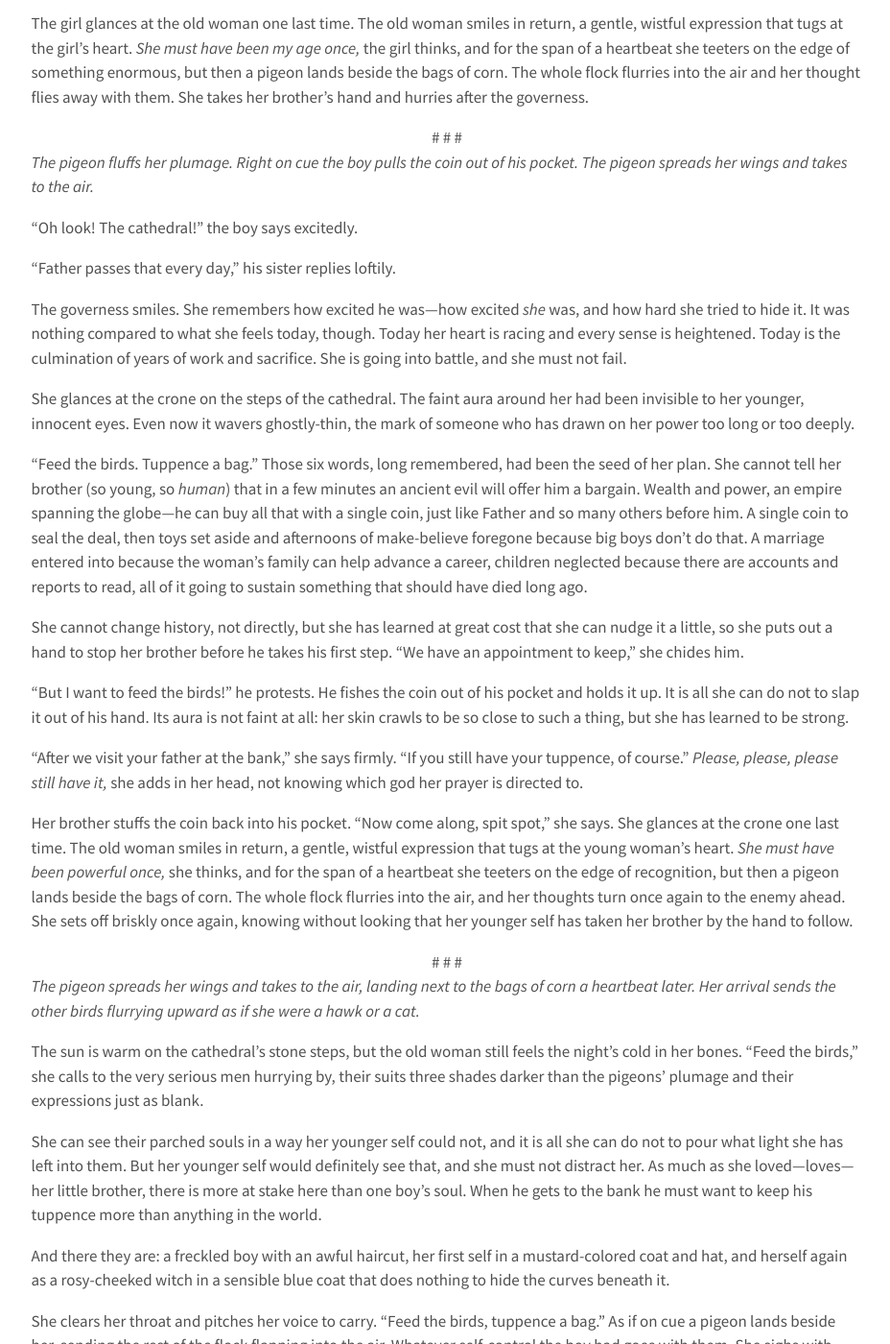
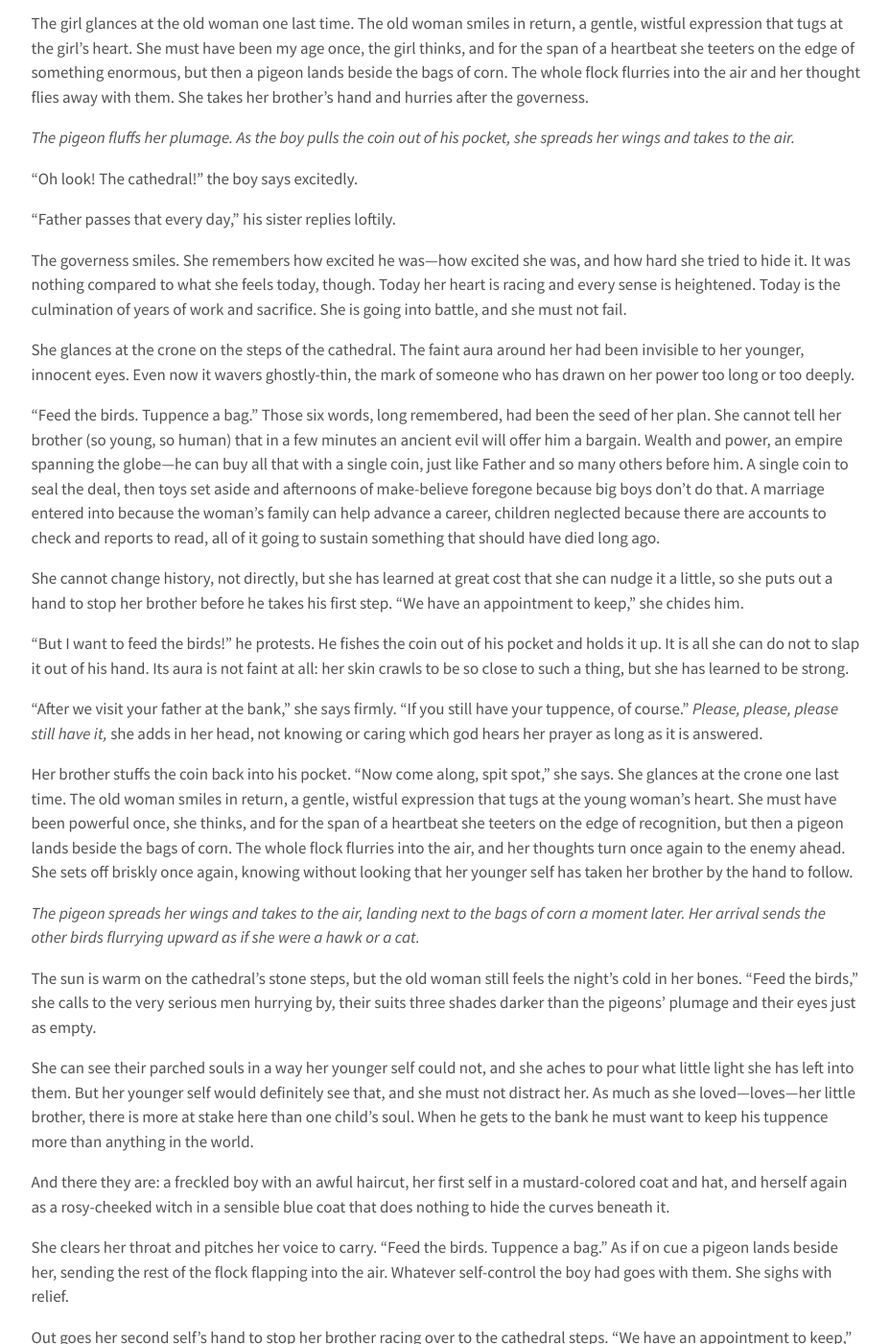
Before and after one commit to gvwilson/sensibleadventures, a Jekyll site: the page built from tuppence-a-bag/tuppence-a-bag.md, in a window 1280 px wide and 1400 px high, scrolled down 1165 px. Shown: the whole window at 96% size, without its empty margins (174-1102 px from the left). Built offline with Jekyll 4.4.1, drawn with Linux system fonts in a browser that asks for light colours; nearby versions of some CDN libraries; some of the changed text lies outside the part shown.

Commit message:
+688 words

```diff
--- a/tuppence-a-bag/tuppence-a-bag.md
+++ b/tuppence-a-bag/tuppence-a-bag.md
@@ -8,197 +8,238 @@
   <p><em>For Mum</em></p>
 </div>
 
-*The pigeon is three shades darker than the centuries-old stone she
-stands on, but the morning sky overhead is exactly the same pearly gray
-as her breast feathers. She cocks her head to watch a young woman in
-impeccable middle-class camouflage hurry by below, her steps shortened
-only slightly for the benefit of the two children beside her.*
+*The pigeon is three shades darker than the centuries-old stone she stands on,
+but the morning sky overhead is exactly the same pearly gray as her breast feathers.
+She cocks her head to watch a young woman in impeccable middle-class camouflage hurry by below,
+her steps shortened only slightly for the benefit of the two children beside her.*
 
 *The pigeon fluffs her plumage. It won't be long now...*
 
-"Oh look! The cathedral!" the boy in the sensible tweed suit says
-excitedly.
+"Oh look! The cathedral!"
+the boy in the sensible tweed suit says excitedly.
 
-"Father passes that every day," his sister says dismissively. She isn't
-entirely sure that's true, but as the older sibling she feels it is
-important to seem certain. Father always is, no matter what the subject,
+"Father passes that every day,"
+his sister says dismissively.
+She isn't entirely sure that's true,
+but as the older sibling she feels it is important to seem certain.
+Father always is,
+no matter what the subject,
 and their new governess is certain in the same way that water is wet.
 
-The girl herself is no longer as certain of anything as she was a few
-days ago. She very clearly remembers stepping into a chalk drawing and
-taking part in a carousel horse race, and there was a tea party where---
+The girl herself is no longer as certain of anything as she was a few days ago.
+She very clearly remembers stepping into a chalk drawing and taking part in a carousel horse race,
+and there was a tea party where---
 
-But no. At eight years old she knows that people don't float into the
-air, no matter how hard they laugh. Not in the age of telephones and
-flying machines, and certainly not in London.
+But no.
+At eight years old she knows that people don't float into the air,
+no matter how hard they laugh.
+Not in the age of telephones and flying machines,
+and certainly not in London.
 
-"Feed the birds. Tuppence a bag." She stumbles slightly when she hears
-the words the governess sang to them the night before. An old woman in a
-hodgepodge of scarves and shawls is sitting on the steps of the
-cathedral. The tray beside her holds little paper bags of corn. A few
-pigeons are investigating them, but most of the flock have settled on
-her shoulders or beside her.
+"Feed the birds. Tuppence a bag."
+She stumbles slightly when she hears the words the governess sang to them the night before.
+An old woman in a hodgepodge of scarves and shawls is sitting on the steps of the cathedral.
+The tray beside her holds little paper bags of corn.
+A few pigeons are investigating them,
+but most of the flock have settled on her shoulders or beside her.
 
-*They look like her courtiers,* the girl decides, proud of knowing such
-a grown-up word.
+They look like her courtiers,
+the girl decides,
+proud of knowing such a grown-up word.
 
-The governess puts out a hand to stop the boy racing over to the old
-lady even before he takes his first step. "We have an appointment to
-keep," she chides him.
+The governess puts out a hand to stop the boy racing over to the old lady even before he takes his first step.
+"We have an appointment to keep,"
+she chides him.
 
-"But I want to feed the birds!" he protests. He fishes a coin out of his
-pocket and holds it up, sure as boys of all ages are that being able to
-do something is the same as having a right to.
+"But I want to feed the birds!"
+he protests.
+He fishes a coin out of his pocket and holds it up,
+sure as boys of all ages are that being able to do something is the same as having a right to.
 
-The girl's breath catches in her throat as a memory surfaces like a fish
-in a murky pond. Last night, after the governess sang them to
-sleep---did Father come into their room? Did he wake her brother and
-press the coin into his hand and tell him to keep it safe for the
-morrow? *It must have been a dream,* she decides. Father never looked
-sad or afraid, and he would *never* kiss his son on the forehead and
-say, "I love you."
+The girl's breath catches in her throat as a memory surfaces like a fish in a murky pond.
+Last night,
+after the governess sang them to sleep---did Father come into their room?
+Did he wake her brother and press the coin into his hand and tell him to keep it safe for the morrow?
+It must have been a dream,
+she decides.
+Father never looked sad or afraid,
+and he would never kiss his son on the forehead and say,
+"I love you."
 
-But the governess is speaking. "After we visit your father at the bank,"
-she says firmly. "If you still have your tuppence, of course."
+But the governess is speaking.
+"After we visit your father at the bank,"
+she says firmly.
+"If you still have your tuppence, of course."
 
-The boy stuffs the coin back into his pocket. "Now come along, spit
-spot," the governess says. She sets off briskly once again, her sensible
-shoes clicking on the cobblestones.
+The boy stuffs the coin back into his pocket.
+"Now come along, spit spot,"
+the governess says.
+She sets off briskly once again,
+her sensible shoes clicking on the cobblestones.
 
-The girl glances at the old woman one last time. The old woman smiles in
-return, a gentle, wistful expression that tugs at the girl's heart. *She
-must have been my age once,* the girl thinks, and for the span of a
-heartbeat she teeters on the edge of something enormous, but then a
-pigeon lands beside the bags of corn. The whole flock flurries into the
-air and her thought flies away with them. She takes her brother's hand
-and hurries after the governess.
+The girl glances at the old woman one last time.
+The old woman smiles in return,
+a gentle,
+wistful expression that tugs at the girl's heart.
+She must have been my age once,
+the girl thinks,
+and for the span of a heartbeat she teeters on the edge of something enormous,
+but then a pigeon lands beside the bags of corn.
+The whole flock flurries into the air and her thought flies away with them.
+She takes her brother's hand and hurries after the governess.
 
-<div align="center">
-  # # #
-</div>
+*The pigeon fluffs her plumage.
+As the boy pulls the coin out of his pocket,
+she spreads her wings and takes to the air.*
 
-*The pigeon fluffs her plumage. Right on cue the boy pulls the coin out
-of his pocket. The pigeon spreads her wings and takes to the air.*
+"Oh look! The cathedral!"
+the boy says excitedly.
 
-"Oh look! The cathedral!" the boy says excitedly.
+"Father passes that every day,"
+his sister replies loftily.
 
-"Father passes that every day," his sister replies loftily.
+The governess smiles.
+She remembers how excited he was---how excited she was,
+and how hard she tried to hide it.
+It was nothing compared to what she feels today,
+though.
+Today her heart is racing and every sense is heightened.
+Today is the culmination of years of work and sacrifice.
+She is going into battle,
+and she must not fail.
 
-The governess smiles. She remembers how excited he was---how excited
-*she* was, and how hard she tried to hide it. It was nothing compared to
-what she feels today, though. Today her heart is racing and every sense
-is heightened. Today is the culmination of years of work and sacrifice.
-She is going into battle, and she must not fail.
+She glances at the crone on the steps of the cathedral.
+The faint aura around her had been invisible to her younger,
+innocent eyes.
+Even now it wavers ghostly-thin,
+the mark of someone who has drawn on her power too long or too deeply.
 
-She glances at the crone on the steps of the cathedral. The faint aura
-around her had been invisible to her younger, innocent eyes. Even now it
-wavers ghostly-thin, the mark of someone who has drawn on her power too
-long or too deeply.
+"Feed the birds. Tuppence a bag."
+Those six words,
+long remembered,
+had been the seed of her plan.
+She cannot tell her brother
+(so young, so human)
+that in a few minutes an ancient evil will offer him a bargain.
+Wealth and power,
+an empire spanning the globe---he can buy all that with a single coin,
+just like Father and so many others before him.
+A single coin to seal the deal,
+then toys set aside and afternoons of make-believe foregone because big boys don't do that.
+A marriage entered into because the woman's family can help advance a career,
+children neglected because there are accounts to check and reports to read,
+all of it going to sustain something that should have died long ago.
 
-"Feed the birds. Tuppence a bag." Those six words, long remembered, had
-been the seed of her plan. She cannot tell her brother (so young, so
-*human*) that in a few minutes an ancient evil will offer him a bargain.
-Wealth and power, an empire spanning the globe---he can buy all that
-with a single coin, just like Father and so many others before him. A
-single coin to seal the deal, then toys set aside and afternoons of
-make-believe foregone because big boys don't do that. A marriage entered
-into because the woman's family can help advance a career, children
-neglected because there are accounts and reports to read, all of it
-going to sustain something that should have died long ago.
+She cannot change history,
+not directly,
+but she has learned at great cost that she can nudge it a little,
+so she puts out a hand to stop her brother before he takes his first step.
+"We have an appointment to keep,"
+she chides him.
 
-She cannot change history, not directly, but she has learned at great
-cost that she can nudge it a little, so she puts out a hand to stop her
-brother before he takes his first step. "We have an appointment to
-keep," she chides him.
+"But I want to feed the birds!"
+he protests.
+He fishes the coin out of his pocket and holds it up.
+It is all she can do not to slap it out of his hand.
+Its aura is not faint at all:
+her skin crawls to be so close to such a thing,
+but she has learned to be strong.
 
-"But I want to feed the birds!" he protests. He fishes the coin out of
-his pocket and holds it up. It is all she can do not to slap it out of
-his hand. Its aura is not faint at all: her skin crawls to be so close
-to such a thing, but she has learned to be strong.
+"After we visit your father at the bank,"
+she says firmly.
+"If you still have your tuppence, of course."
+*Please, please, please still have it,*
+she adds in her head,
+not knowing or caring which god hears her prayer as long as it is answered.
 
-"After we visit your father at the bank," she says firmly. "If you still
-have your tuppence, of course." *Please, please, please still have it,*
-she adds in her head, not knowing which god her prayer is directed to.
+Her brother stuffs the coin back into his pocket.
+"Now come along, spit spot,"
+she says.
+She glances at the crone one last time.
+The old woman smiles in return,
+a gentle,
+wistful expression that tugs at the young woman's heart.
+She must have been powerful once,
+she thinks,
+and for the span of a heartbeat she teeters on the edge of recognition,
+but then a pigeon lands beside the bags of corn.
+The whole flock flurries into the air,
+and her thoughts turn once again to the enemy ahead.
+She sets off briskly once again,
+knowing without looking that her younger self has taken her brother by the hand to follow.
 
-Her brother stuffs the coin back into his pocket. "Now come along, spit
-spot," she says. She glances at the crone one last time. The old woman
-smiles in return, a gentle, wistful expression that tugs at the young
-woman's heart. *She must have been powerful once,* she thinks, and for
-the span of a heartbeat she teeters on the edge of recognition, but then
-a pigeon lands beside the bags of corn. The whole flock flurries into
-the air, and her thoughts turn once again to the enemy ahead. She sets
-off briskly once again, knowing without looking that her younger self
-has taken her brother by the hand to follow.
+*The pigeon spreads her wings and takes to the air,
+landing next to the bags of corn a moment later.
+Her arrival sends the other birds flurrying upward as if she were a hawk or a cat.*
 
-<div align="center">
-  # # #
-</div>
+The sun is warm on the cathedral's stone steps,
+but the old woman still feels the night's cold in her bones.
+"Feed the birds,"
+she calls to the very serious men hurrying by,
+their suits three shades darker than the pigeons' plumage and their eyes just as empty.
 
-*The pigeon spreads her wings and takes to the air, landing next to the
-bags of corn a heartbeat later. Her arrival sends the other birds
-flurrying upward as if she were a hawk or a cat.*
+She can see their parched souls in a way her younger self could not,
+and she aches to pour what little light she has left into them.
+But her younger self would definitely see that,
+and she must not distract her.
+As much as she loved---loves---her little brother,
+there is more at stake here than one child's soul.
+When he gets to the bank he must want to keep his tuppence more than anything in the world.
 
-The sun is warm on the cathedral's stone steps, but the old woman still
-feels the night's cold in her bones. "Feed the birds," she calls to the
-very serious men hurrying by, their suits three shades darker than the
-pigeons' plumage and their expressions just as blank.
+And there they are: a freckled boy with an awful haircut,
+her first self in a mustard-colored coat and hat,
+and herself again as a rosy-cheeked witch in a sensible blue coat
+that does nothing to hide the curves beneath it.
 
-She can see their parched souls in a way her younger self could not, and
-it is all she can do not to pour what light she has left into them. But
-her younger self would definitely see that, and she must not distract
-her. As much as she loved---loves---her little brother, there is more at
-stake here than one boy's soul. When he gets to the bank he must want to
-keep his tuppence more than anything in the world.
+She clears her throat and pitches her voice to carry.
+"Feed the birds. Tuppence a bag."
+As if on cue a pigeon lands beside her,
+sending the rest of the flock flapping into the air.
+Whatever self-control the boy had goes with them.
+She sighs with relief.
 
-And there they are: a freckled boy with an awful haircut, her first self
-in a mustard-colored coat and hat, and herself again as a rosy-cheeked
-witch in a sensible blue coat that does nothing to hide the curves
-beneath it.
+Out goes her second self's hand to stop her brother racing over to the cathedral steps.
+"We have an appointment to keep," she chides him.
 
-She clears her throat and pitches her voice to carry. "Feed the birds,
-tuppence a bag." As if on cue a pigeon lands beside her, sending the
-rest of the flock flapping into the air. Whatever self-control the boy
-had goes with them. She sighs with relief.
+"But I want to feed the birds!" he protests.
+He fishes a coin out of his pocket and holds it up,
+darkness boiling off it.
 
-Out goes her second self's hand to stop her brother racing over to the
-cathedral steps. "We have an appointment to keep," she chides him.
+"After we visit your father at the bank,"
+her second self says firmly while her older lips move in time with the words.
+"If you still have your tuppence,
+of course."
 
-"But I want to feed the birds!" he protests. He fishes a coin out of his
-pocket and holds it up, darkness boiling off it.
+The boy stuffs the coin back into his pocket.
+"Now come along, spit spot."
+The old woman blinks back an unexpected tear at the phrase,
+wishing she had never had to learn what her second self did not yet know.
 
-"After we visit your father at the bank," her second self says firmly
-while her older lips move in time with the words. "If you still have
-your tuppence, of course."
+The things that live in the City of London's cellars
+aren't the only things in the world that make dark bargains.
+Today and what follows will draw some of them out into the open.
+Her brother's shouts of,
+"Give it back! Gimme back my money!"
+will lead to a run on the bank.
+Questions will follow,
+then audits.
+Other ancient evils will sense weakness.
+Tensions will rise,
+alliances will shift.
+A shot will be fired and nations will send their millions against each other,
+not once but twice.
+By the time the bloodshed ends empires will have started to fall.
 
-The boy stuffs the coin back into his pocket. "Now come along, spit
-spot." The old woman blinks back an unexpected tear at the phrase,
-wishing she had never had to learn what her second self did not yet
-know.
+She doesn't know what comes after that.
+A better world,
+she hopes,
+but it will be for others to watch over.
+Coming back to ensure this moment has drained the last of her strength.
+Bert and his fellow fey will see the children safely home.
+It is finally time for her to rest.
 
-The Old Ones' bargain had seemed horrible---*was* horrible---but there
-were worse things in the world than even her wisest teachers had known
-of. Today and what follows will draw some of them out into the open. Her
-brother's shouts of, "Give it back! Gimme back my money!" will lead to a
-run on the bank. Questions will follow, then audits. Other ancient evils
-will sense weakness. Tensions will rise, alliances will shift. A shot
-will be fired and nations will send their millions against each other,
-not once but twice. By the time the bloodshed ends the Old Ones' proxy
-empires will finally have started to fall.
-
-She doesn't know what comes after that. A better world, she hopes, but
-it will be others' turn to watch over it. Coming back to this moment has
-drained the last of her strength. Bert and his fellow fey will see the
-children safely home. It is finally time for her to rest.
-
-<div align="center">
-  # # #
-</div>
-
-*The pigeon takes one last look at her three younger selves, together in
-this moment and forever. She is glad she came back to see them, but it
-is time for the next part of her story. As the sun breaks through the
-clouds she spreads her wings and flies up to join it.*
-
-<div align="center">
-  The End
-</div>
+*The pigeon takes one last look at her three younger selves,
+together in this moment and forever.
+She is glad she came back to see them,
+but it is time for the next part of her story.
+As the sun breaks through the clouds she spreads her wings and flies up to join it.*
```
Also changed, not shown: santas/santas.md (+135 -12 lines).
